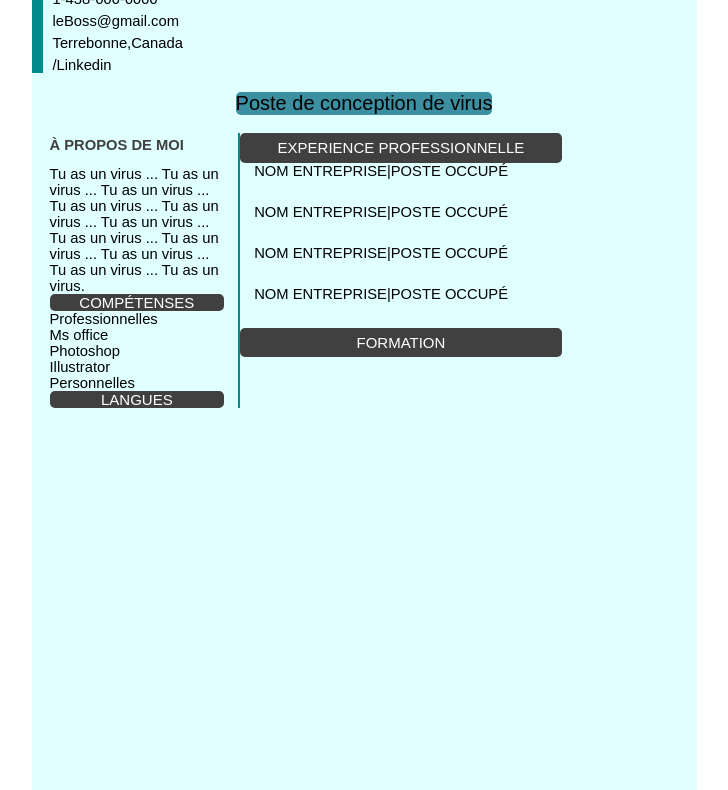
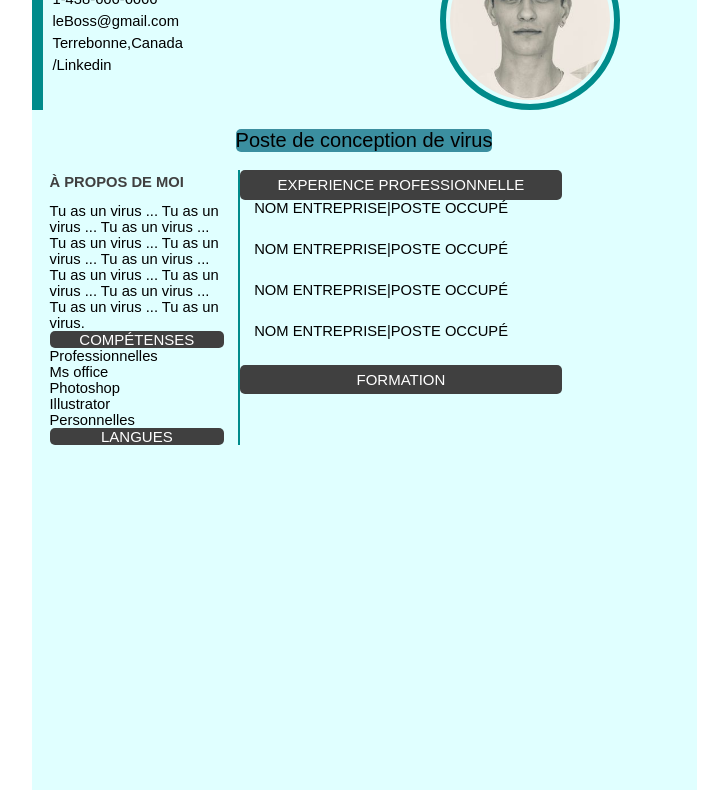
Before and after one commit to AboutCreation/index.html, a plain HTML site: page index.html in a window 1280 px wide. Shown: the part 96-886 px from the top of the page, without its empty margins (276-1004 px from the left). Drawn offline with Linux system fonts and the light colour scheme.

Commit message:
Update index.html

```diff
--- a/index.html
+++ b/index.html
@@ -22,7 +22,7 @@
 					<div>
 						<div class="middlename my-name"> LEBOSS</div>
 					</div>
-					<div><img class="picture-Raph" src="../TravailPratique-Alexy-Boutet/image/leboss.jpg" alt="Picture of Raph"</img></div>
+					<div><img class="picture-Raph" src="./image/leboss.jpg" alt="Picture of Raph"</img></div>
 				</div>
 				<div class="grid-titlepost">
 					<div class="frame-titlepost">
```
